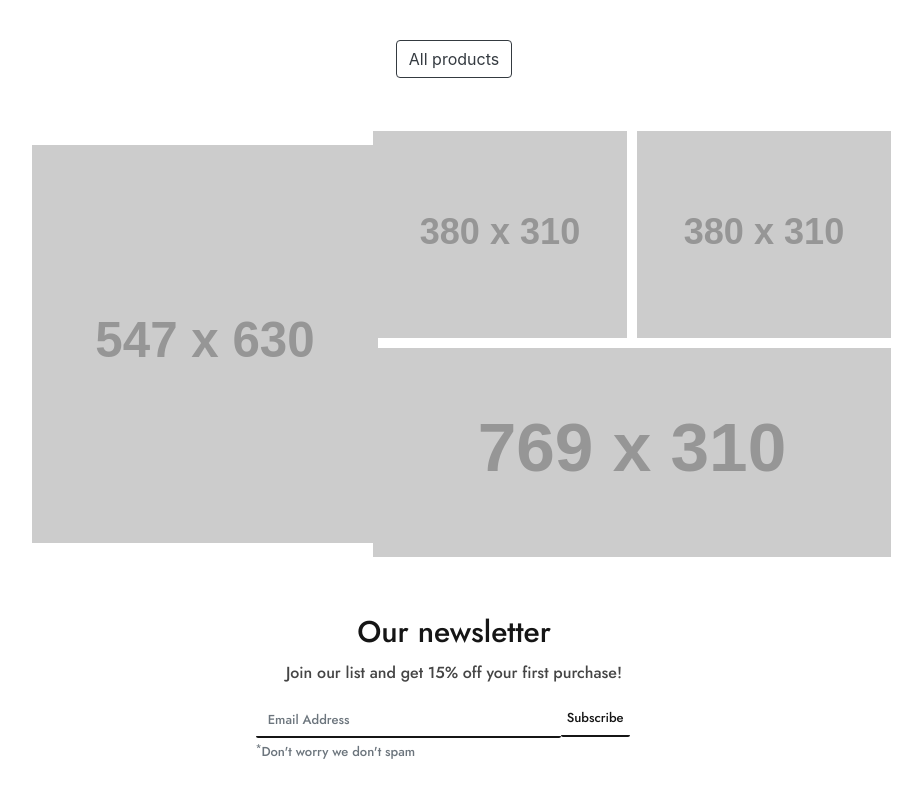
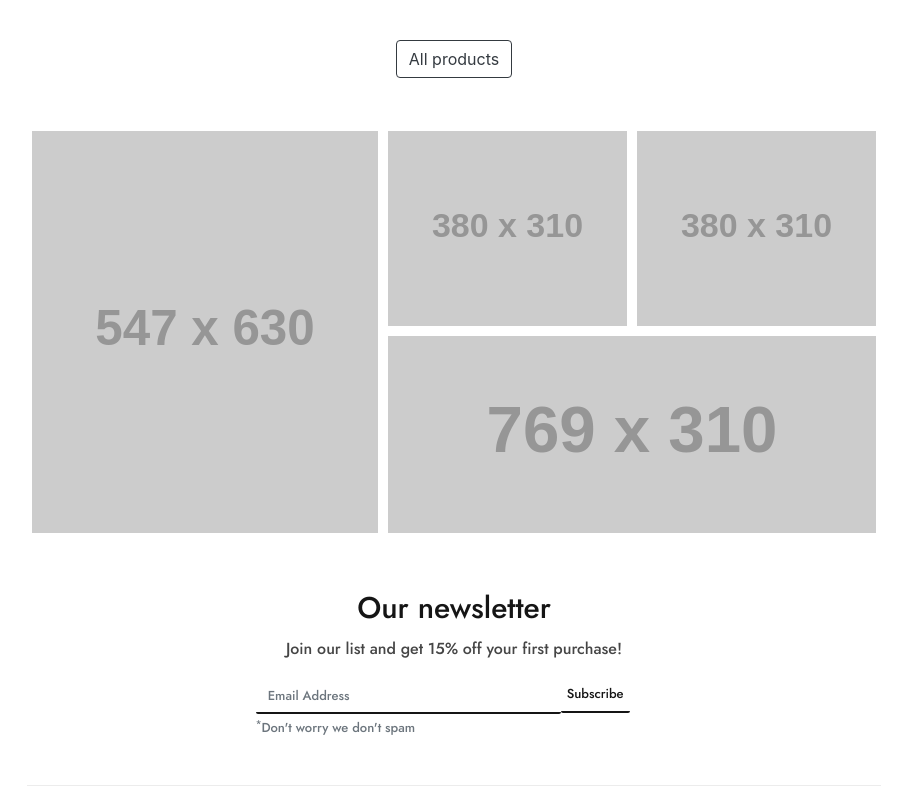
Before and after one commit to jusgladysz/frontend-level-up-lesson5, a website built with webpack: page src/index.html in a window 1280 px wide. Shown: the part 1880-2687 px from the top of the page, without its empty margins (186-1108 px from the left). Built offline with nearby package versions, Linux system fonts and the light colour scheme; placeholder pictures from the web are drawn by us; files whose address does not match are found by name.

Commit message:
Modify styles for offer section

```diff
--- a/src/index.html
+++ b/src/index.html
@@ -97,8 +97,9 @@
 </div>
 <div class="row justify-content-center margin0">
     <div class="col-10 col-md-8">
-        <div class="row align-items-center justify-content-center py-5"><h2 class="New-Arrivals text-center">New
-            Arrivals</h2></div>
+        <div class="row align-items-center justify-content-center py-5">
+            <h2 class="New-Arrivals text-center">New Arrivals</h2>
+        </div>
         <div class="row">
             <div class="col-6 col-md-3 card tile">
                 <img alt="1" class="card-img-top" src="https://via.placeholder.com/309x390?text=1">
@@ -182,24 +183,31 @@
                 <button class="btn btn-outline-dark" type="button">All products</button>
             </div>
         </div>
-        <div class="row align-items-center ">
-            <div class="offer col-12 col-md-5"><img alt="a" class="img-fluid offer__item"
-                                                    src="https://via.placeholder.com/547x630?text=a"></div>
+        <div class="row">
+            <div class="offer col-12 col-md-5 d-flex justify-content-center"><img alt="a" class="img-fluid offer__item"
+                                                                                  src="https://via.placeholder.com/547x630?text=a">
+            </div>
             <div class="offer col-12 col-md-7">
-                <div class="row">
-                    <div class="offer col-12 col-md-6"><img alt="b" class="img-fluid offer__item"
-                                                            src="https://via.placeholder.com/380x310?text=b"></div>
-                    <div class="offer col-12 col-md-6"><img alt="c" class="img-fluid offer__item"
-                                                            src="https://via.placeholder.com/380x310?text=c"></div>
+                <div class="offer row">
+                    <div class="offer col-12 col-md-6 d-flex justify-content-center"><img alt="b"
+                                                                                          class="img-fluid offer__item"
+                                                                                          src="https://via.placeholder.com/380x310?text=b">
+                    </div>
+                    <div class="offer col-12 col-md-6 d-flex justify-content-center"><img alt="c"
+                                                                                          class="img-fluid offer__item"
+                                                                                          src="https://via.placeholder.com/380x310?text=c">
+                    </div>
                 </div>
-                <div class="row">
-                    <div class="offer col-12 col-md-12"><img alt="d" class="img-fluid offer__item"
-                                                             src="https://via.placeholder.com/769x310?text=d"></div>
+                <div class="offer row">
+                    <div class="offer col-12 col-md-12 d-flex justify-content-center"><img alt="d"
+                                                                                           class="img-fluid offer__item"
+                                                                                           src="https://via.placeholder.com/769x310?text=d">
+                    </div>
                 </div>
             </div>
         </div>
         <div class="row justify-content-center border-bottom-light py-5">
-            <div class="col-12 col-md-6">
+            <div class="col-12 col-lg-6">
                 <h3 class="Our-newsletter">Our newsletter</h3>
                 <p class="Join-our-list">Join our list and get 15% off your first purchase!</p>
                 <form>
--- a/src/styles/style.scss
+++ b/src/styles/style.scss
@@ -4,6 +4,60 @@ $join-list-color: #454545;
 $footer-color: #858585;
 $tile-promotion-color: #111111;
 $old-price-color: #959595;
+
+.header {
+  width: 100%;
+  margin-right: auto;
+  margin-left: auto;
+
+  &__background {
+    width: 100%;
+    height: 550px;
+    background-image: url('https://via.placeholder.com/1920x550?text=junbotron-image');
+    padding-right: 0;
+    padding-left: 0;
+    border-radius: 0;
+    margin-bottom: 0;
+  }
+
+  &__navbar {
+    padding-right: 0;
+    padding-left: 0;
+
+    &__link {
+      color: $Text-Style-4-color;
+      @media (min-width: 768px) {
+        padding-right: 0 !important;
+        padding-left: 0 !important;
+        margin-right: 30px;
+      }
+
+      &--active {
+        border-bottom: 2px solid $Text-Style-4-color;
+        border-radius: 2px;
+      }
+
+      &:hover {
+        color: $Text-Style-4-color;
+      }
+    }
+  }
+
+  &__carousel {
+    background-color: $carousel-color;
+    width: auto;
+    height: 438px;
+    margin-top: 0;
+    margin-left: 0;
+    margin-right: 0;
+  }
+
+}
+
+.margin0 {
+  margin-left: 0;
+  margin-right: 0;
+}
 
 .tile {
   width: 309px;
@@ -104,62 +158,15 @@ $old-price-color: #959595;
   }
 }
 
-.header {
-  width: 100%;
-  margin-right: auto;
-  margin-left: auto;
-
-  &__background {
-    width: 100%;
-    height: 550px;
-    background-image: url('https://via.placeholder.com/1920x550?text=junbotron-image');
-    padding-right: 0;
-    padding-left: 0;
-    border-radius: 0;
-    margin-bottom: 0;
+@media (max-width: 768px) {
+  .offer__item {
+    max-width: 380px;
   }
-
-  &__navbar {
-    padding-right: 0;
-    padding-left: 0;
-
-    &__link {
-      color: $Text-Style-4-color;
-      @media (min-width: 768px) {
-        padding-right: 0 !important;
-        padding-left: 0 !important;
-        margin-right: 30px;
-      }
-
-      &--active {
-        border-bottom: 2px solid $Text-Style-4-color;
-        border-radius: 2px;
-      }
-
-      &:hover {
-        color: $Text-Style-4-color;
-      }
-    }
-  }
-
-  &__carousel {
-    background-color: $carousel-color;
-    width: auto;
-    height: 438px;
-    margin-top: 0;
-    margin-left: 0;
-    margin-right: 0;
-  }
-
-}
-
-.margin0 {
-  margin-left: 0;
-  margin-right: 0;
 }
 
 .offer {
   padding: 0;
+  margin: 0;
 
   &__item {
     padding: 5px;
```
